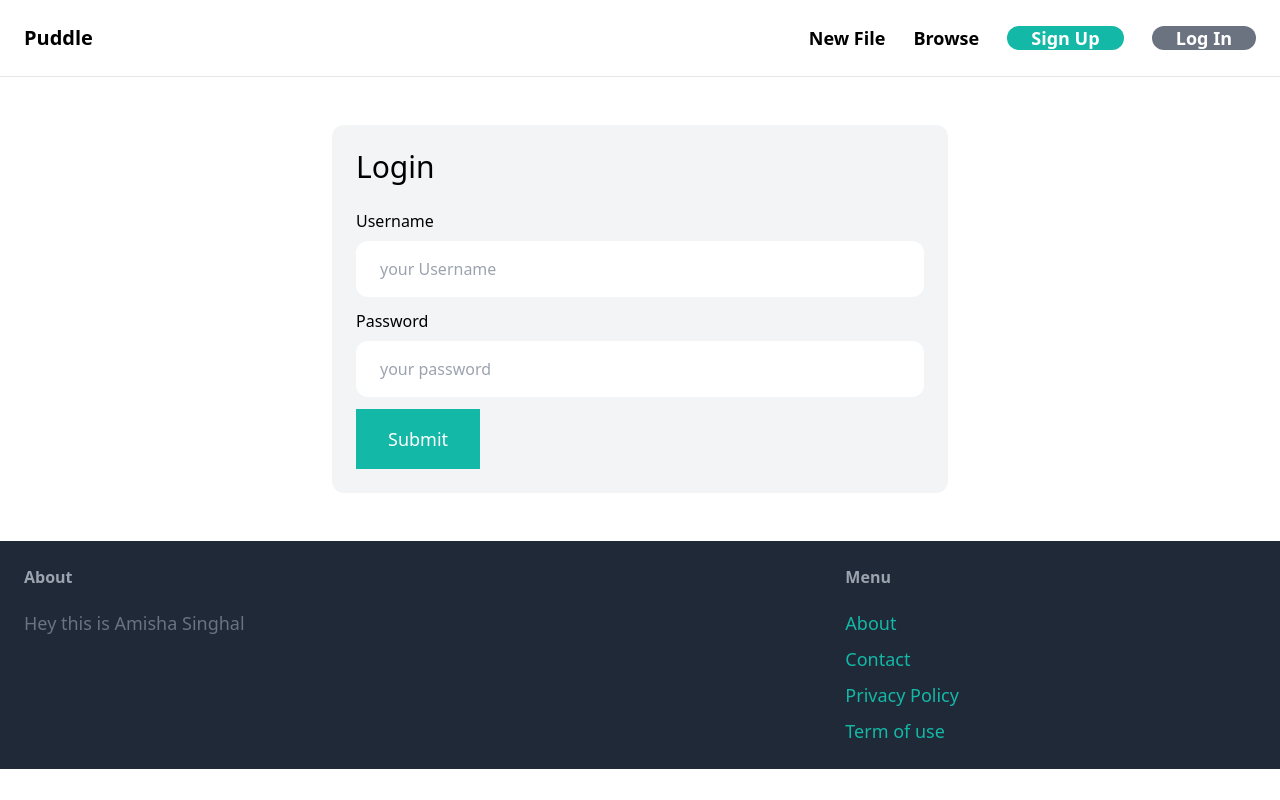
After one commit to amisinghal/Online-Marketplace, a Django app: page /login/ in a window 1280 px wide. The commit adds this page. Run offline with Django 5.2, Linux system fonts and the light colour scheme; some libraries are stand-ins or nearby versions.

Commit message:
Login user

```diff
--- a/core/forms.py
+++ b/core/forms.py
@@ -1,6 +1,20 @@
 from django import forms
-from django.contrib.auth.forms import UserCreationForm
+from django.contrib.auth.forms import UserCreationForm, AuthenticationForm
 from django.contrib.auth.models import User
+
+class LoginForm(AuthenticationForm):
+    username= forms.CharField(widget=forms.TextInput(attrs={
+        'placeholder': 'your Username',
+        'class': 'w-full py-4 px-6 rounded-xl'
+
+    }))
+
+    password= forms.CharField(widget=forms.PasswordInput(attrs={
+        'placeholder': 'your password',
+        'class': 'w-full py-4 px-6 rounded-xl'
+
+    }))
+
 
 class SignupForm(UserCreationForm):
     class Meta:
--- a/core/templates/core/base.html
+++ b/core/templates/core/base.html
@@ -15,8 +15,14 @@
                 <a href="#" class="text-lg font-semibold hover:text-gray-500"> New File</a>
                 <a href="#" class="text-lg font-semibold hover:text-gray-500"> Browse</a>
 
-                <a href="{% url 'core:signup' %}" class="px-6 py3 text-lg font-semibold bg-teal-500 text-white rounded-xl hover:bg-teal-700">Sign Up</a>
-                <a href="#" class="px-6 py3 text-lg font-semibold bg-gray-500 text-white rounded-xl hover:bg-gray-700">Log In</a>
+                {% if request.user.is_authenticated %}
+                    <a href="#" class="px-6 py3 text-lg font-semibold bg-teal-500 text-white rounded-xl hover:bg-teal-700">Inbox</a>
+                    <a href="#" class="px-6 py3 text-lg font-semibold bg-gray-500 text-white rounded-xl hover:bg-gray-700">Dashboard</a>
+
+                {% else %}
+                    <a href="{% url 'core:signup' %}" class="px-6 py3 text-lg font-semibold bg-teal-500 text-white rounded-xl hover:bg-teal-700">Sign Up</a>
+                    <a href="{%url 'core:login'%}" class="px-6 py3 text-lg font-semibold bg-gray-500 text-white rounded-xl hover:bg-gray-700">Log In</a>
+                {% endif %}
             </div>
         </nav>
         <div class="px-6 py-6">
--- /dev/null
+++ b/core/templates/core/login.html
@@ -0,0 +1,40 @@
+{% extends 'core/base.html' %}
+
+{%block title %} Login {% endblock %}
+
+{% block content %}
+
+<div class="w-1/2 my-6 mx-auto p-6 bg-gray-100 rounded-xl">
+    <h1 class="mb-6 text-3xl">Login</h1>
+<!-- csrf token in DJANGO is to prevent fraud websites to access this signup form -->
+    <form method="post" action=".">
+        {% csrf_token%}
+
+    <div class="mb-3">
+        <label class="inline-block mb-2"> Username</label><br>
+        {{form.username}}
+    </div>
+
+
+
+    <div class="mb-3">
+        <label class="inline-block mb-2"> Password</label><br>
+        {{form.password}}
+    </div>
+
+
+
+    {% if form.errors or form.non_field_errors %}
+        <div class="mb-3 p-6 bg-red-100 rounded-xl">
+            {% for field in form %}
+                {{ field.errors }}
+            {% endfor %}
+            {{ form.non_field_errors }}
+        </div>
+    {% endif %}
+
+    <button class="py-4 px-8 text-lg bg-teal-500 hover:bg-teal-700 rounded-wl text-white "> Submit</button>
+    </form>
+</div>
+
+{% endblock %}
--- a/core/urls.py
+++ b/core/urls.py
@@ -1,11 +1,14 @@
+from django.contrib.auth import views as auth_views
 from django.urls import path
 
 from . import views
+from .forms import LoginForm
 
 app_name= 'core'
 
 urlpatterns=[
     path('', views.index, name='index'),
     path('contact/',views.contact, name='contact'),
-    path('signup/', views.signup, name='signup')
+    path('signup/', views.signup, name='signup'),
+    path('login/', auth_views.LoginView.as_view(template_name='core/login.html', authentication_form=LoginForm), name='login')
 ]
--- a/puddle/settings.py
+++ b/puddle/settings.py
@@ -26,6 +26,9 @@ DEBUG = True
 
 ALLOWED_HOSTS = []
 
+LOGIN_URL='/login/'
+LOGIN_REDIRECT_URL='/'
+LOGOUT_REDIRECT_URL='/'
 
 # Application definition
 
```
